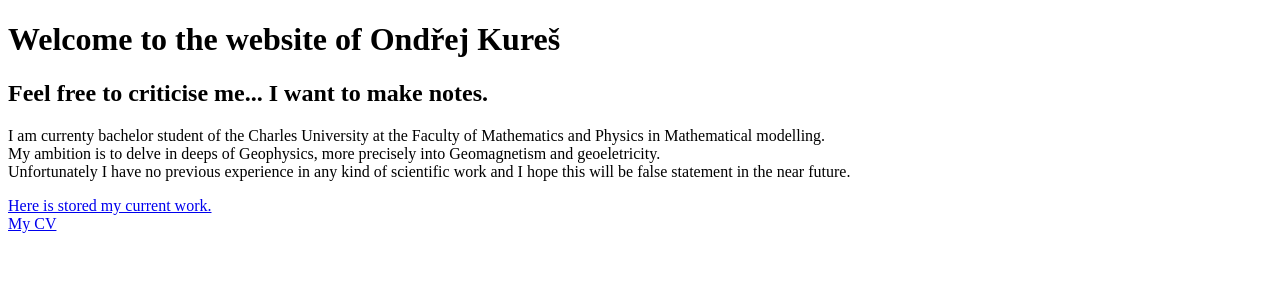
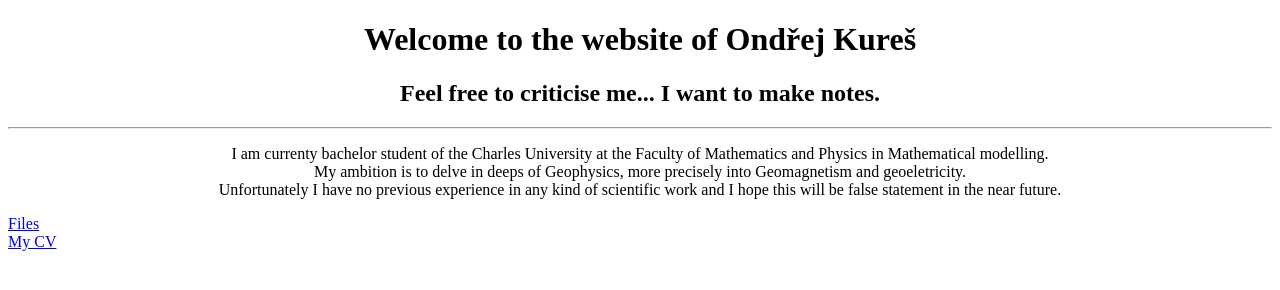
Before and after one commit to kureso/kureso.github.io, a plain HTML site: page index.html in a window 1280 px wide. Drawn offline with Linux system fonts and the light colour scheme.

Commit message:
New pages

```diff
--- a/index.html
+++ b/index.html
@@ -2,14 +2,21 @@
 <html>
 <head>
 <title>This is website of Ondřej Kureš.</title>
+<link rel="icon"  href="images/web-icon.png">
+<meta charset="UTF-8">
+<meta name="description" content="Website of Ondřej Kureš">
+<meta name="keywords" content="HTML">
+<meta name="author" content="Ondřej Kureš">
+<meta name="viewport" content="width=device-width, initial-scale=1.0">
 </head>
 <body>
-<h1>Welcome to the website of Ondřej Kureš</h1>
-<h2>Feel free to criticise me... I want to make notes.</h2>
-<p>I am currenty bachelor student of the Charles University at the Faculty of Mathematics and Physics in Mathematical modelling.
+<h1 style="text-align: center;">Welcome to the website of Ondřej Kureš</h1>
+<h2 style="text-align: center;">Feel free to criticise me... I want to make notes.</h2>
+<hr>
+<p style="text-align: center;">I am currenty bachelor student of the Charles University at the Faculty of Mathematics and Physics in Mathematical modelling.
 <br> My ambition is to delve in deeps of Geophysics, more precisely into Geomagnetism and geoeletricity.
 <br>Unfortunately I have no previous experience in any kind of scientific work and I hope this will be false statement in the near future.</p>
-<a href="https://drive.google.com/drive/folders/1OtuPlOdFWEe3bhPKUs0JuSis-29cIEys?usp=sharing">Here is stored my current work.</a>
-<br><a href="CV.pdf">My CV</a>
+<a href="files.html">Files</a>
+<br><a style="text-align: center;" href="CV.pdf" target="_blank">My CV</a>
 </body>
 </html>
```
Also changed, not shown: files.html (added, +9 -0 lines), images/web-icon.png (added).
